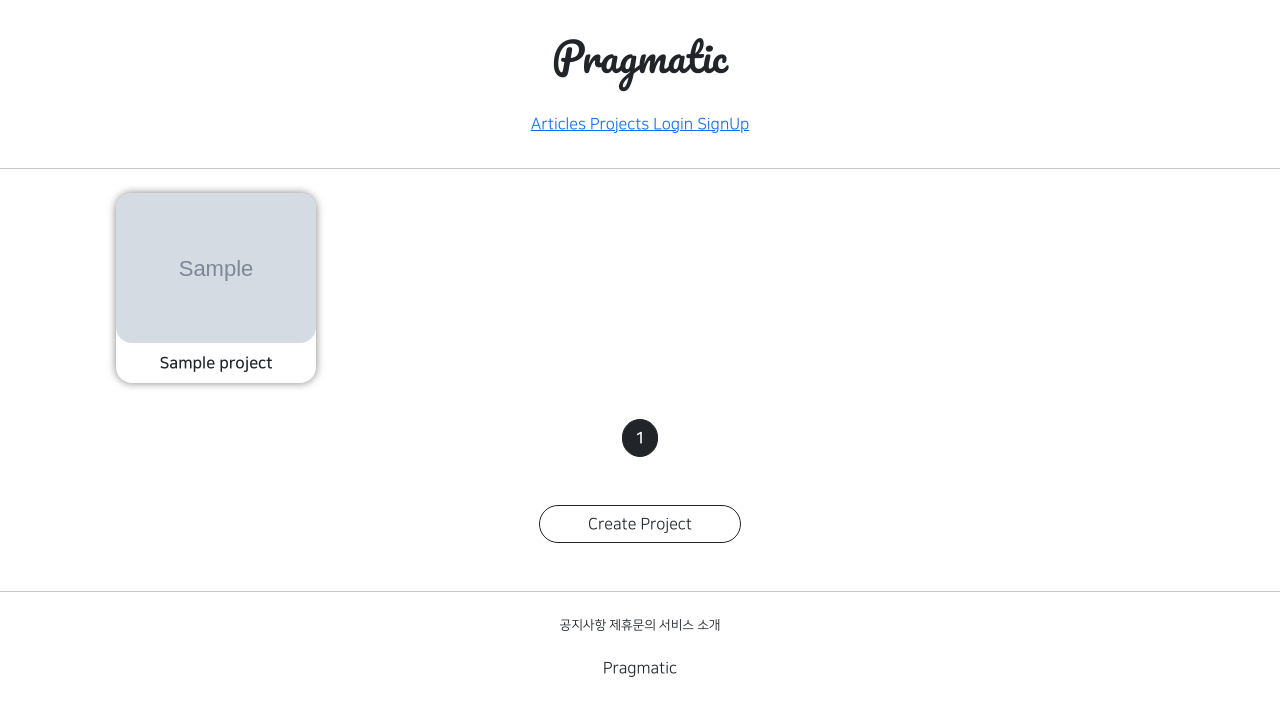
After one commit to PR-Juyoung/GJAI_web, a Django app: page /projects/list/ in a window 1280 px wide. The commit adds this page. Shown: the top 716 px of the page. Run offline with Django 3.2, Linux system fonts and the light colour scheme; tables that the repository leaves empty hold one stand-in row (values such as "Sample post"); grey boxes marked "Sample" are stand-in pictures; parts of the project's set-up code (start-up, migrations or seed data) failed here and were passed over; some libraries are stand-ins or nearby versions.

Commit message:
210817 hello_world commit_4

```diff
--- /dev/null
+++ b/projectapp/templates/projectapp/list.html
@@ -0,0 +1,63 @@
+{% extends 'base.html' %}
+{% load static %}
+
+{% block content %}
+
+    <style>
+        .container{
+            padding: 0;
+            margin: 0 auto;
+        }
+
+        .container div {
+          width: 45%;
+            max-width: 200px;
+            box-shadow: 0 0 .5rem grey;
+          display: flex;
+          justify-content: center;
+          align-items: center;
+          border-radius: 1rem;
+            flex-direction: column;
+        }
+
+        .container img {
+            width: 100%;
+            border-radius: 1rem;
+        }
+
+    </style>
+
+
+    <div class="container my-4">
+
+        {% for project in project_list %}
+
+            <div>
+                <a href="{% url 'projectapp:detail' pk=project.pk %}">
+                    <img src="{{ project.image.url }}"
+                         alt="">
+                </a>
+                <span class="m-2 NNS_B">{{ project.name }}</span>
+            </div>
+
+        {% endfor %}
+
+    </div>
+
+    <script src="{% static 'js/magicgrid.js' %}"></script>
+
+
+
+    {% include 'snippets/pagination.html' %}
+
+
+    <div class="text-center my-5">
+        <a href="{% url 'projectapp:create' %}"
+           class="btn btn-outline-dark rounded-pill px-5">
+            Create Project
+        </a>
+    </div>
+
+
+
+{% endblock %}
--- a/projectapp/urls.py
+++ b/projectapp/urls.py
@@ -1,11 +1,12 @@
 from django.urls import path
 
-from projectapp.views import ProjectCreateView, ProjectDetailView
+from projectapp.views import ProjectCreateView, ProjectDetailView, ProjectListView
 
 app_name = 'projectapp'
 
 urlpatterns = [
     path('create/', ProjectCreateView.as_view(), name='create'),
     path('detail/<int:pk>', ProjectDetailView.as_view(), name='detail'),
+    path('list/', ProjectListView.as_view(), name='list'),
 
 ]
--- a/projectapp/views.py
+++ b/projectapp/views.py
@@ -4,7 +4,7 @@ from django.shortcuts import render
 # Create your views here.
 from django.urls import reverse_lazy, reverse
 from django.utils.decorators import method_decorator
-from django.views.generic import CreateView, DetailView
+from django.views.generic import CreateView, DetailView, ListView
 
 from projectapp.forms import ProjectCreationForm
 from projectapp.models import Project
@@ -24,3 +24,10 @@ class ProjectDetailView(DetailView):
     model = Project
     context_object_name = 'target_project'
     template_name = 'projectapp/detail.html'
+
+
+class ProjectListView(ListView):
+    model = Project
+    context_object_name = 'project_list'
+    template_name = 'projectapp/list.html'
+    paginate_by = 20
--- a/templates/header.html
+++ b/templates/header.html
@@ -4,8 +4,16 @@
         <h1>Pragmatic</h1>
     </div>
     <div class="pragmatic_header_button">
-        <span>nav1</span>
-        <span>nav2</span>
+        <span>
+            <a href="{% url 'articleapp:list' %}">
+                Articles
+            </a>
+        </span>
+        <span>
+            <a href="{% url 'projectapp:list' %}">
+                Projects
+            </a>
+        </span>
 
         {% if not user.is_authenticated %}
         <span>
```
